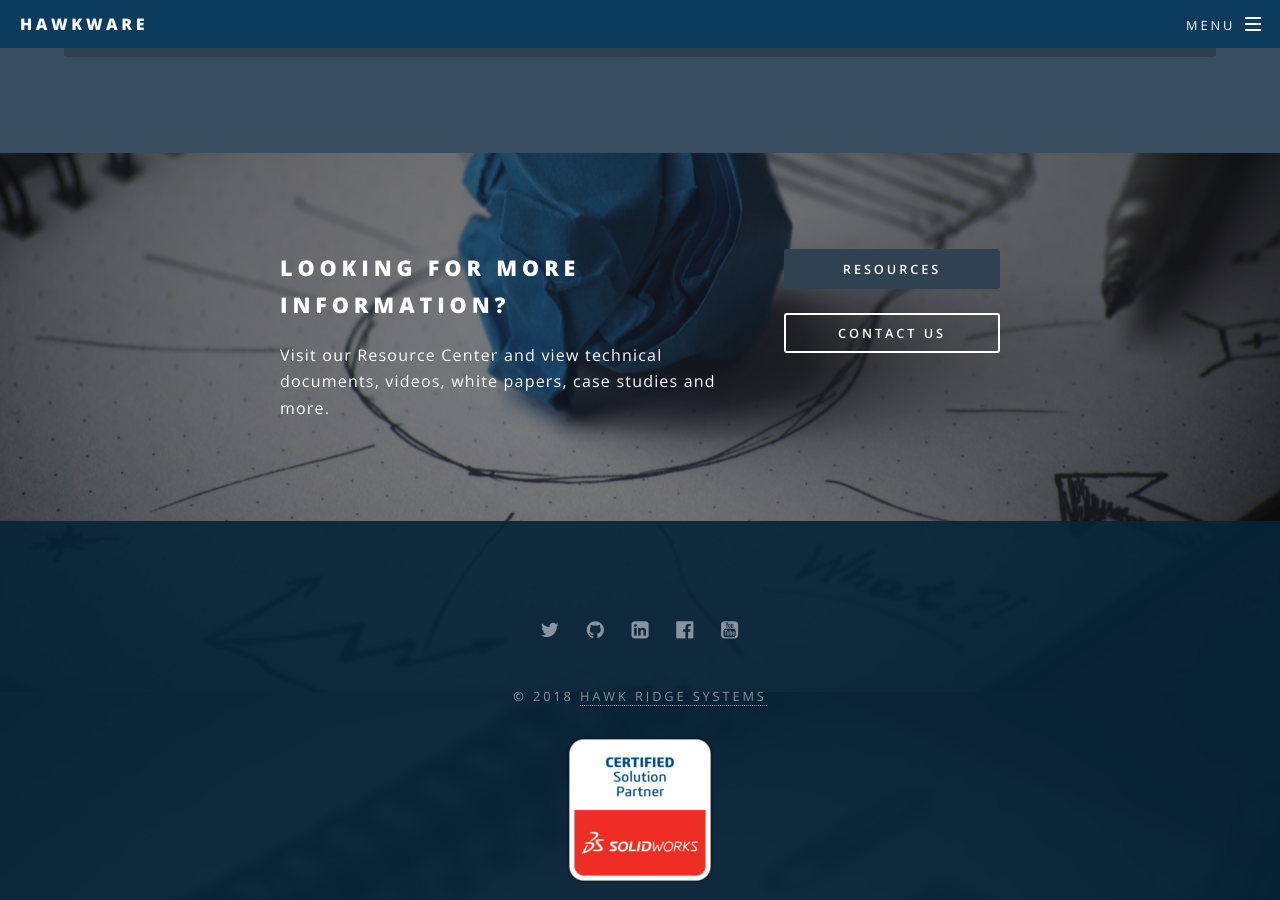
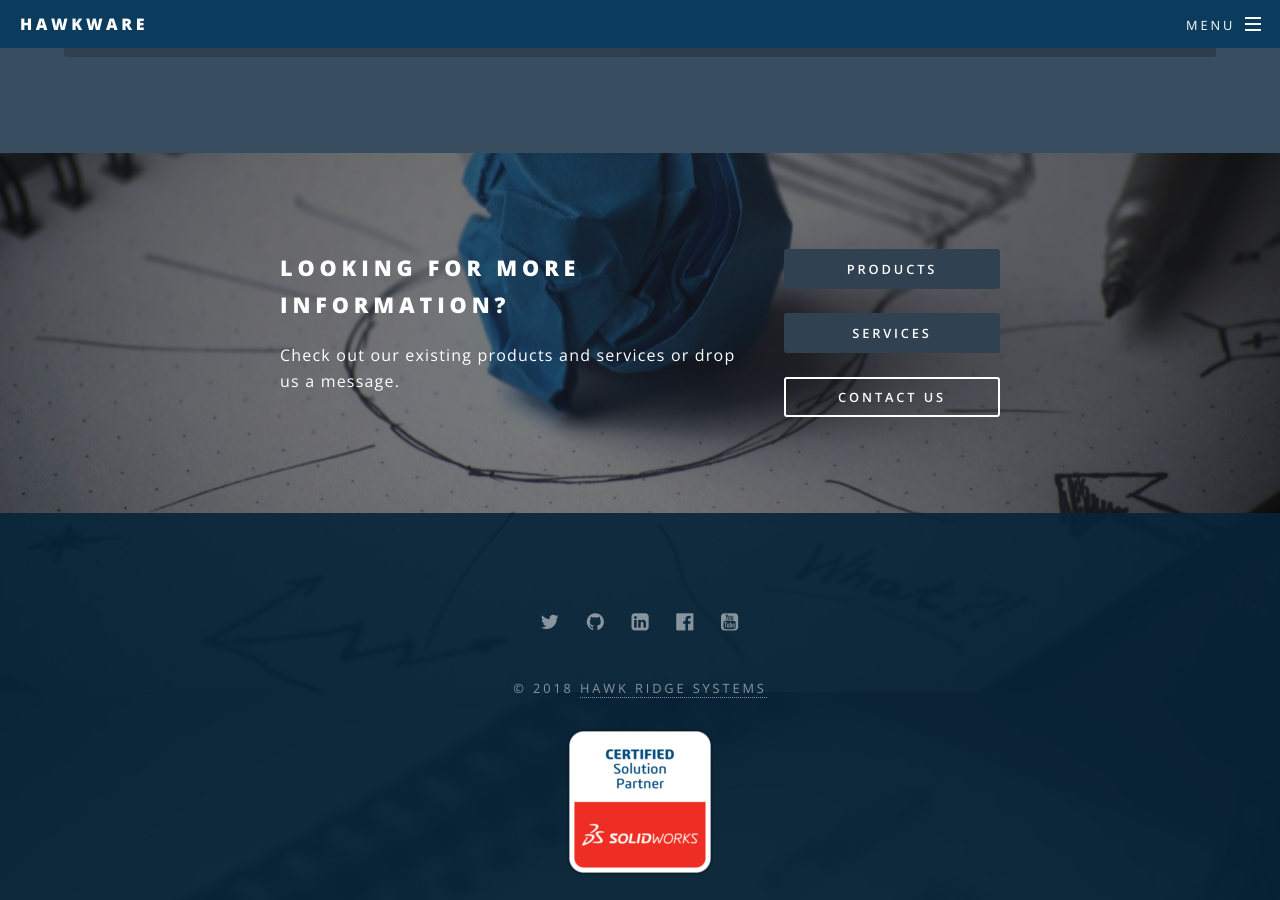
Before and after one commit to hawkwareapps/hawkwareapps.github.io, a Jekyll site: the page built from index.html, in a window 1280 px wide and 900 px high, scrolled down 3808 px. Built offline with Jekyll 4.4.1, drawn with Linux system fonts in a browser that asks for light colours.

Commit message:
added serives page

```diff
--- a/index.html
+++ b/index.html
@@ -70,27 +70,27 @@
 								<li><a href="products.html" class="button fit special">View Products</a></li>
 							</ul>
 							<ul class="features">
-								<li class="icon fa-paper-plane-o">
+								<li class="icon fa-cloud">
 									<h3>POWERFUL WEB PLATFORM</h3>
 									<p>Access SOLIDWORKS PDM vault documents and data using a REST API to automate communication between business systems.</p>
 								</li>
-								<li class="icon fa-laptop">
+								<li class="icon fa-handshake-o">
 									<h3>EASY TEAM COLLABORATION</h3>
 									<p>Easily assign Tasks, create Discussions, or log time against SOLIDWORKS PDM vault documents.</p>
 								</li>
-								<li class="icon fa-code">
+								<li class="icon fa-file-excel-o">
 									<h3>BETTER BOM MANAGEMENT</h3>
 									<p>Flexible cross-discipline BOM integration, with management of non-modeled items and creation of BOM-only assemblies.</p>
 								</li>
-								<li class="icon fa-headphones">
+								<li class="icon fa-check-square-o">
 									<h3>PROCESS CONTROLS</h3>
 									<p>Enforce SOLIDWORKS reference integrity between models and drawings, assemblies and components.</p>
 								</li>
-								<li class="icon fa-heart-o">
+								<li class="icon fa-paper-plane-o">
 									<h3>WORKFLOW EFFICIENCY</h3>
 									<p>At the PDM document level, precisely distribute notifications, or assign critical approvals.</p>
 								</li>
-								<li class="icon fa-flag-o">
+								<li class="icon fa-heart-o">
 									<h3>STRESS REDUCTION</h3>
 									<p>Automate all the mundane, but necessary activities like printing, file conversions, part numbering and BOM output.</p>
 								</li>
@@ -103,10 +103,11 @@
 						<div class="inner">
 							<header>
 								<h2>LOOKING FOR MORE INFORMATION?</h2>
-								<p>Visit our Resource Center and view technical documents, videos, white papers, case studies and more.</p>
+								<p>Check out our existing products and services or drop us a message.</p>
 							</header>
 							<ul class="actions vertical">
-								<li><a href="https://hawkridgesys.com/resource-center" class="button fit special">Resources</a></li>
+								<li><a href="products.html" class="button fit special">Products</a></li>
+								<li><a href="services.html" class="button fit special">Services</a></li>
 								<li><a href="contact.html" class="button fit">Contact Us</a></li>
 							</ul>
 						</div>
```
Also changed, not shown: services.html (added, +56 -0 lines).
